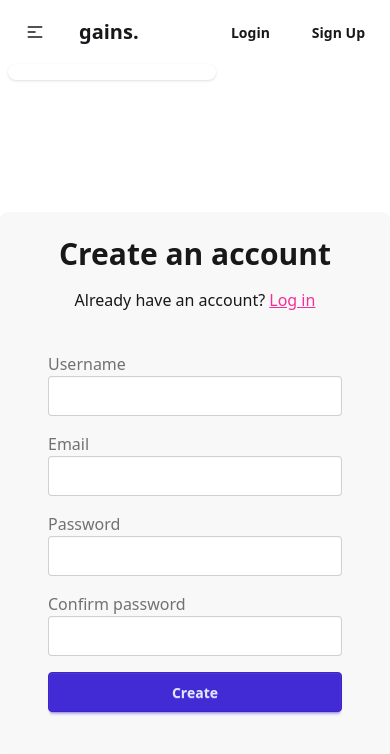
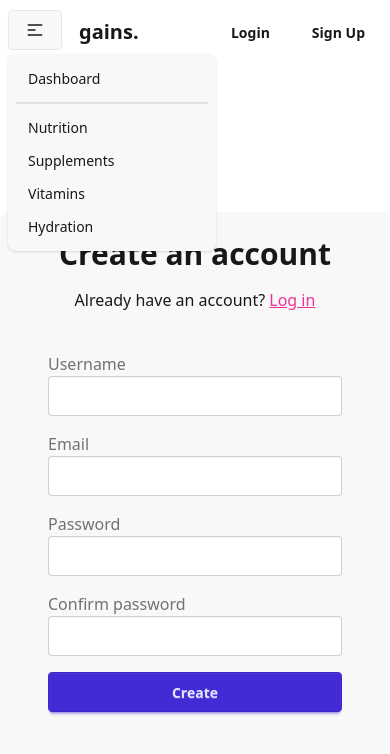
Before and after one commit to sidelkins/gains, a SvelteKit app in the folder web/: page /register in a window 390 px wide. Both pictures are taken after a click on the button 35 px from the left and 32 px from the top of the page. Shown: the top 754 px of the page. Built offline with nearby package versions, Linux system fonts and the light colour scheme.

Commit message:
Re-style navbar menus

```diff
--- a/web/src/lib/components/Avatar.svelte
+++ /dev/null
@@ -1,41 +0,0 @@
-<script lang="ts">
-	import { goto } from '$app/navigation';
-    import { logout } from '$lib/api';
-
-	export let user: any;
-
-	// let letter: string = user.first_name[0];
-
-	// if (user && !user.first_name && user.username) {
-	// 	letter = user.username[0];
-	// }
-</script>
-
-<div class="dropdown dropdown-bottom dropdown-end" tabindex="0" role="button">
-	<div class="avatar placeholder">
-		<div class="bg-neutral rounded-full text-neutral-200 w-10 ml-4">
-			<!-- {#if user.profile_pic}
-				<img src={user.profile_pic} alt="Profile" />
-			{:else}
-				<span class="text-2xl -mt-1">{letter}</span>
-			{/if} -->
-			{user.username}
-		</div>
-	</div>
-
-	<ul
-		tabindex="0"
-		class="dropdown-content z-[1] text-neutral-200 menu p-2 shadow bg-neutral mt-2 rounded-box w-52"
-	>
-		<p class="text-lg ml-4 font-bold">
-			<!-- { user.first_name ? `${user.first_name} ${user.last_name}` : user.username} -->
-		</p>
-		<li><button on:click={() => goto('/profile')}>Profile</button></li>
-		<li><button on:click={() => goto('/settings')}>Settings</button></li>
-		<li><button on:click={() => logout}>Logout</button></li>
-		<!-- <li><button on:click={() => goto('/logout')}>Logout</button></li> -->
-		<!-- <form method="post">
-			<li><button formaction="/?/logout">Logout</button></li>
-		</form> -->
-	</ul>
-</div>
--- a/web/src/lib/components/Header.svelte
+++ /dev/null
@@ -1,62 +0,0 @@
-<script lang="ts">
-    import { goto } from "$app/navigation";
-    import { auth } from "$lib/stores/auth";
-    import Avatar from "./Avatar.svelte";
-    //$: console.log('Auth store in Header:', $auth);
-</script>
-
-  <div class="navbar bg-base-100">
-    <div class="navbar-start">
-      <div class="dropdown">
-        <div tabindex="0" role="button" class="btn btn-ghost lg:hidden">
-          <svg
-            xmlns="http://www.w3.org/2000/svg"
-            class="h-5 w-5"
-            fill="none"
-            viewBox="0 0 24 24"
-            stroke="currentColor">
-            <path
-              stroke-linecap="round"
-              stroke-linejoin="round"
-              stroke-width="2"
-              d="M4 6h16M4 12h8m-8 6h16" />
-          </svg>
-        </div>
-
-        <ul
-          tabindex="0"
-          class="menu menu-sm dropdown-content bg-base-100 rounded-box z-[1] mt-3 w-52 p-2 shadow">
-          {#if $auth.authenticated}
-          <li><a on:click={() => goto('/dashboard')}>Dashboard</a></li>
-          <li><a on:click={() => goto('/nutrition')}>Nutrition</a></li>
-          <li><a on:click={() => goto('/supplements')}>Supplements</a></li>
-          <li><a on:click={() => goto('/vitamins')}>Vitamins</a></li>
-          <li><a on:click={() => goto('/hydration')}>Hydration</a></li>
-          {/if}
-        </ul>
-      </div>
-      <a on:click={() => goto('/')} class="btn btn-ghost text-xl">gains.</a>
-    </div>
-    <div class="navbar-center hidden lg:flex">
-      <ul class="menu menu-horizontal px-1">
-        {#if $auth.authenticated}
-        <li><a on:click={() => goto('dashboard')}>Dashboard</a></li>
-        <li><a on:click={() => goto('nutrition')}>Nutrition</a></li>
-        <li><a on:click={() => goto('supplements')}>Supplements</a></li>
-        <li><a on:click={() => goto('vitamins')}>Vitamins</a></li>
-        <li><a on:click={() => goto('hydration')}>Hydration</a></li>
-        {/if}
-      </ul>
-    </div>
-    <div class="navbar-end">
-      {#if $auth.authenticated}
-        <Avatar user={$auth.user} />
-      {:else}
-        <!-- Display when user is not logged in -->
-        <div class="flex gap-2">
-          <a on:click={() => goto('login')} class="btn btn-ghost">Login</a>
-          <a on:click={() => goto('register')} class="btn btn-ghost">Sign Up</a>
-        </div>
-      {/if}
-    </div>
-  </div>
--- /dev/null
+++ b/web/src/lib/components/Header/Navbar.svelte
@@ -0,0 +1,64 @@
+<script lang="ts">
+    import { goto } from "$app/navigation";
+    import { auth } from "$lib/stores/auth";
+    import UserMenu from "./UserMenu.svelte";
+</script>
+
+<div class="navbar bg-base-100">
+  <div class="navbar-start">
+
+    <!-- Mobile -->
+    <div class="dropdown lg:hidden">
+      <div tabindex="0" role="button" class="btn mb-1">
+        <svg
+          xmlns="http://www.w3.org/2000/svg"
+          class="h-5 w-5"
+          fill="none"
+          viewBox="0 0 24 24"
+          stroke="currentColor">
+          <path
+            stroke-linecap="round"
+            stroke-linejoin="round"
+            stroke-width="2"
+            d="M4 6h16M4 12h8m-8 6h16" />
+        </svg>
+      </div>
+
+      <ul tabindex="0" class="dropdown-content z-[1] menu p-2 shadow bg-base-200 rounded-box w-52">
+          <li><a on:click={() => goto('dashboard')}>Dashboard</a></li>
+          <div class="divider my-0"></div>
+          <li><a on:click={() => goto('nutrition')}>Nutrition</a></li>
+          <li><a on:click={() => goto('supplements')}>Supplements</a></li>
+          <li><a on:click={() => goto('vitamins')}>Vitamins</a></li>
+          <li><a on:click={() => goto('hydration')}>Hydration</a></li>
+      </ul>
+    </div>
+
+
+    <a on:click={() => goto('/')} class="btn btn-ghost text-xl">gains.</a>
+  </div>
+
+  <!-- Desktop -->
+  <div class="navbar-center hidden lg:flex">
+    <ul class="menu menu-horizontal px-1">
+      {#if $auth.authenticated}
+      <li><a on:click={() => goto('dashboard')}>Dashboard</a></li>
+      <li><a on:click={() => goto('nutrition')}>Nutrition</a></li>
+      <li><a on:click={() => goto('supplements')}>Supplements</a></li>
+      <li><a on:click={() => goto('vitamins')}>Vitamins</a></li>
+      <li><a on:click={() => goto('hydration')}>Hydration</a></li>
+      {/if}
+    </ul>
+  </div>
+  <div class="navbar-end">
+    {#if $auth.authenticated}
+       <UserMenu user={$auth.user} />
+    {:else}
+      <!-- Display when user is not logged in -->
+      <div class="flex gap-2">
+        <a on:click={() => goto('login')} class="btn btn-ghost">Login</a>
+        <a on:click={() => goto('register')} class="btn btn-ghost">Sign Up</a>
+      </div>
+    {/if}
+  </div>
+</div>
--- /dev/null
+++ b/web/src/lib/components/Header/UserMenu.svelte
@@ -0,0 +1,28 @@
+<script lang="ts">
+	import { goto } from '$app/navigation';
+    import { logout } from '$lib/api';
+    let { user } = $props();
+</script>
+<div class="dropdown dropdown-end">
+    <div tabindex="0" role="button" class="btn mb-1">
+        {user.username}
+        <!-- <i class="fa-solid fa-chevron-down"></i> -->
+    </div>
+
+    <ul tabindex="0" class="dropdown-content z-[1] menu p-2 shadow bg-base-200 rounded-box w-52">
+        <li>
+            <a class="flex" title="View profile" on:click={() => goto('profile')}>
+                <!-- <img alt="Profile" src="/daisy-components/avatar.png" class="w-8 rounded-full" /> -->
+
+                <div class="flex flex-col">
+                    <h3 class="font-bold">{user.username}</h3>
+                    <span class="text-xs text-accent">{user.email}</span>
+                </div>
+            </a>
+        </li>
+        <div class="divider my-0"></div>
+        <li><a on:click={() => goto('settings')}>Settings</a></li>
+        <div class="divider my-0"></div>
+        <li><a>Sign out</a></li>
+    </ul>
+</div>
--- a/web/src/routes/+layout.svelte
+++ b/web/src/routes/+layout.svelte
@@ -1,16 +1,10 @@
 <script lang="ts">
 	import "../app.css";
 	import { page } from '$app/stores';
-
-	import Header from "$lib/components/Header.svelte";
-
+	import Navbar from "$lib/components/Header/Navbar.svelte";
 	let { children } = $props();
-
 	let isLoading = $state(true);
-
-	let currentPath = $page.url.pathname;
-	let isPublicRoute = $derived(['/login', '/register'].includes(currentPath));
 </script>
 
-<Header />
+<Navbar />
 {@render children()}
```
